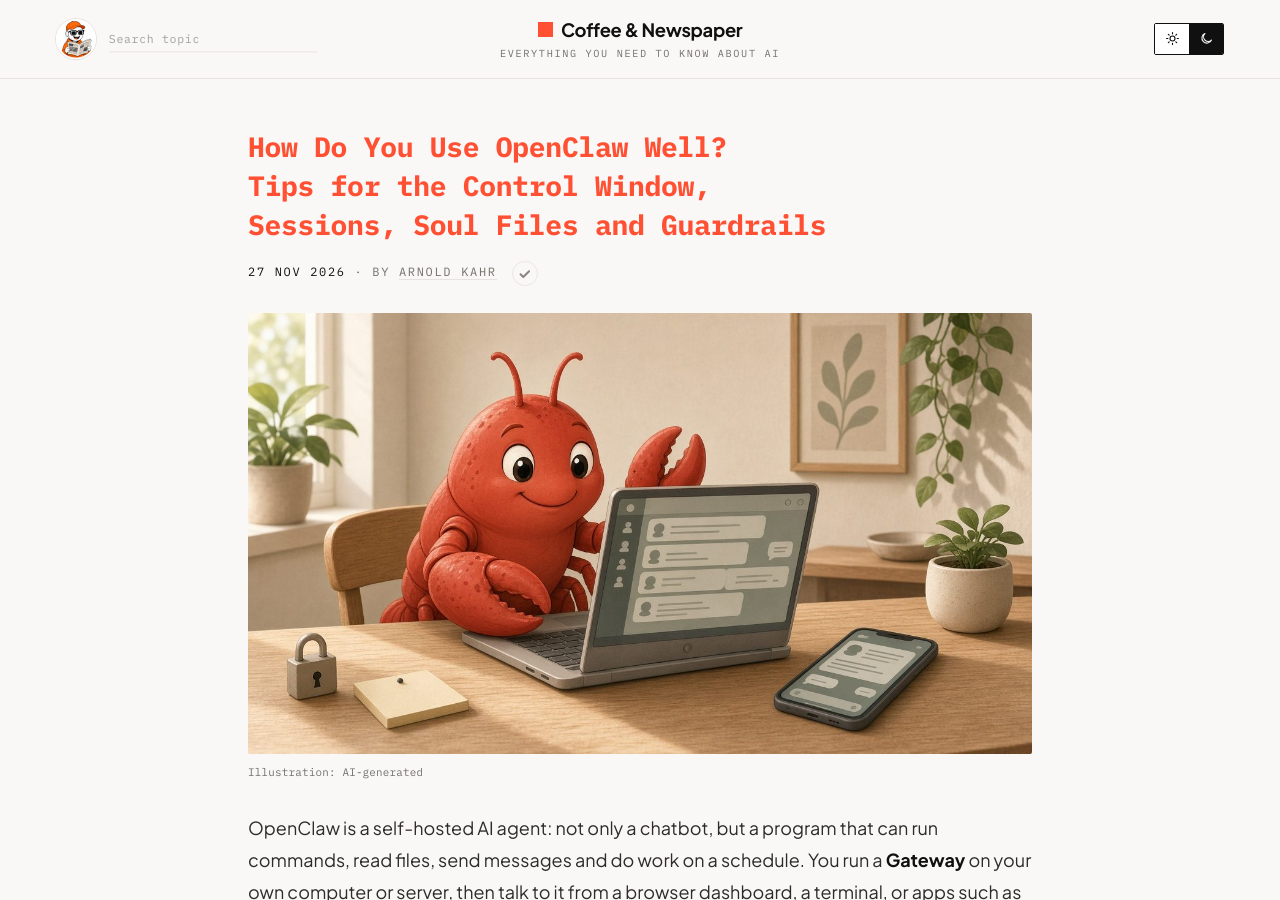
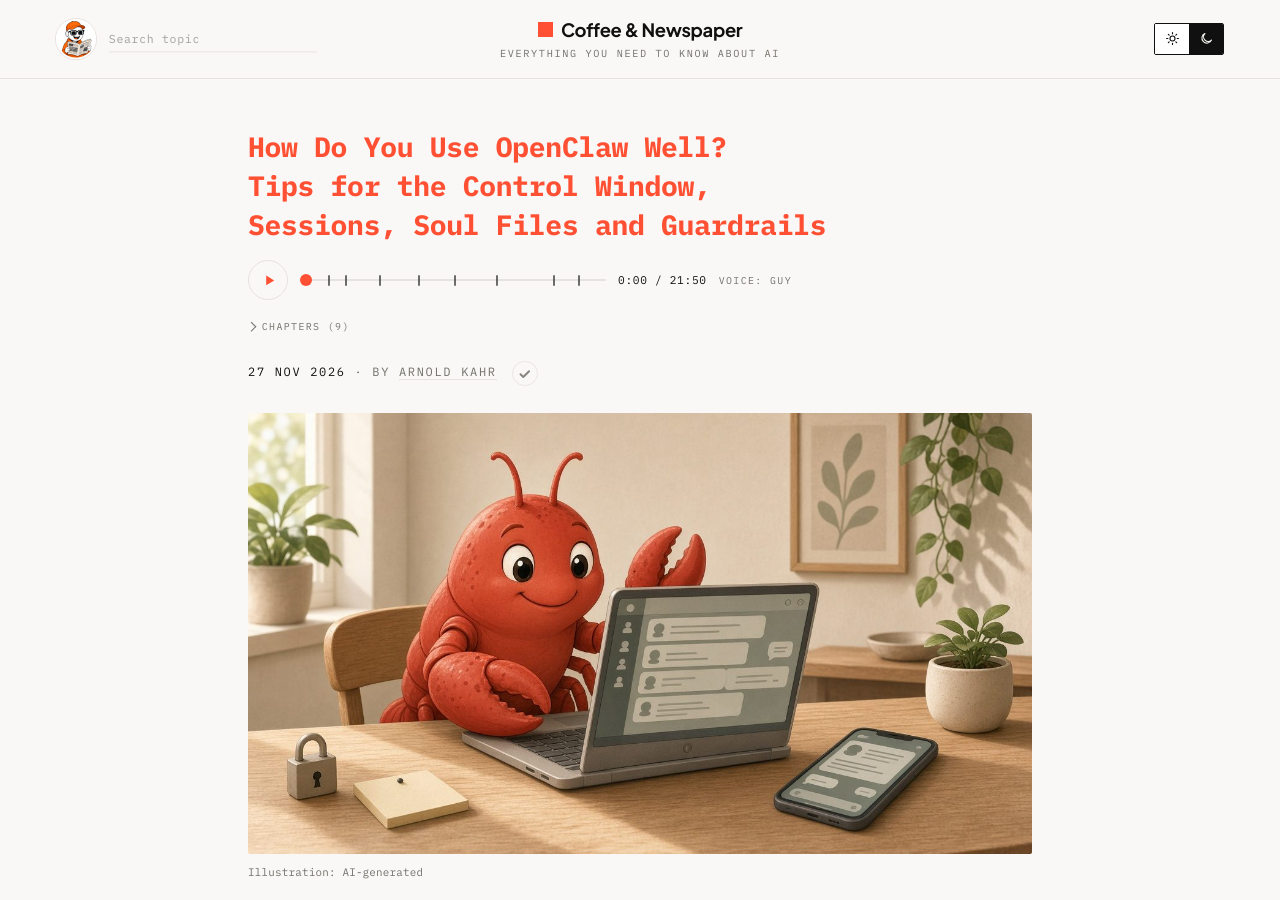
Before and after one commit to architect-high-level-core/coffee-and-newspaper, a Jekyll site: the page built from _posts/2026-11-27-openclaw-tips-control-ui-sessions-soul-files.md, in a window 1280 px wide and 900 px high. Built offline with Jekyll 4.4.1, drawn with Linux system fonts in a browser that asks for light colours; part of the change alters nothing that is shown.

Commit message:
Audio: How to use OpenClaw well (chapters)

```diff
--- a/_posts/2026-11-27-openclaw-tips-control-ui-sessions-soul-files.md
+++ b/_posts/2026-11-27-openclaw-tips-control-ui-sessions-soul-files.md
@@ -22,6 +22,19 @@ faq:
     answer: "Use a messaging channel when you are away from the desk, when you need to forward a message in place, or when a non-technical person should talk to a tightly scoped agent. Use the Control UI when you need to see many sessions, code, a browser view, files or approvals."
   - question: "What are OpenClaw sub-agents for?"
     answer: "Sub-agents are short-lived helper runs that a named agent can start for parallel work, such as several code changes at once. Official docs say each sub-agent has its own session, is isolated by default and does not get session or message tools unless you change that. You usually talk to the named agent, not to each helper."
+audio: /assets/audio/openclaw-tips-control-ui-sessions-soul-files.mp3
+audio_voice: Guy
+audio_duration: "21:50"
+audio_chapters:
+  - {t: 0, title: "Intro"}
+  - {t: 101, title: "The short version"}
+  - {t: 180, title: "What is the OpenClaw window, and when…"}
+  - {t: 328, title: "Should you run one agent or many?"}
+  - {t: 503, title: "How do sessions, snoozing and…"}
+  - {t: 663, title: "What can people actually use OpenClaw…"}
+  - {t: 853, title: "How do you keep an agent from doing…"}
+  - {t: 1105, title: "FAQ"}
+  - {t: 1216, title: "What we could not verify"}
 ---
 OpenClaw is a self-hosted AI agent: not only a chatbot, but a program that can run commands, read files, send messages and do work on a schedule. You run a **Gateway** on your own computer or server, then talk to it from a browser dashboard, a terminal, or apps such as WhatsApp, Telegram, Discord or Slack. The project is MIT-licensed ([GitHub](https://github.com/openclaw/openclaw)) and documented at [docs.openclaw.ai](https://docs.openclaw.ai/).
 
```
Also changed, not shown: 1 other file.
